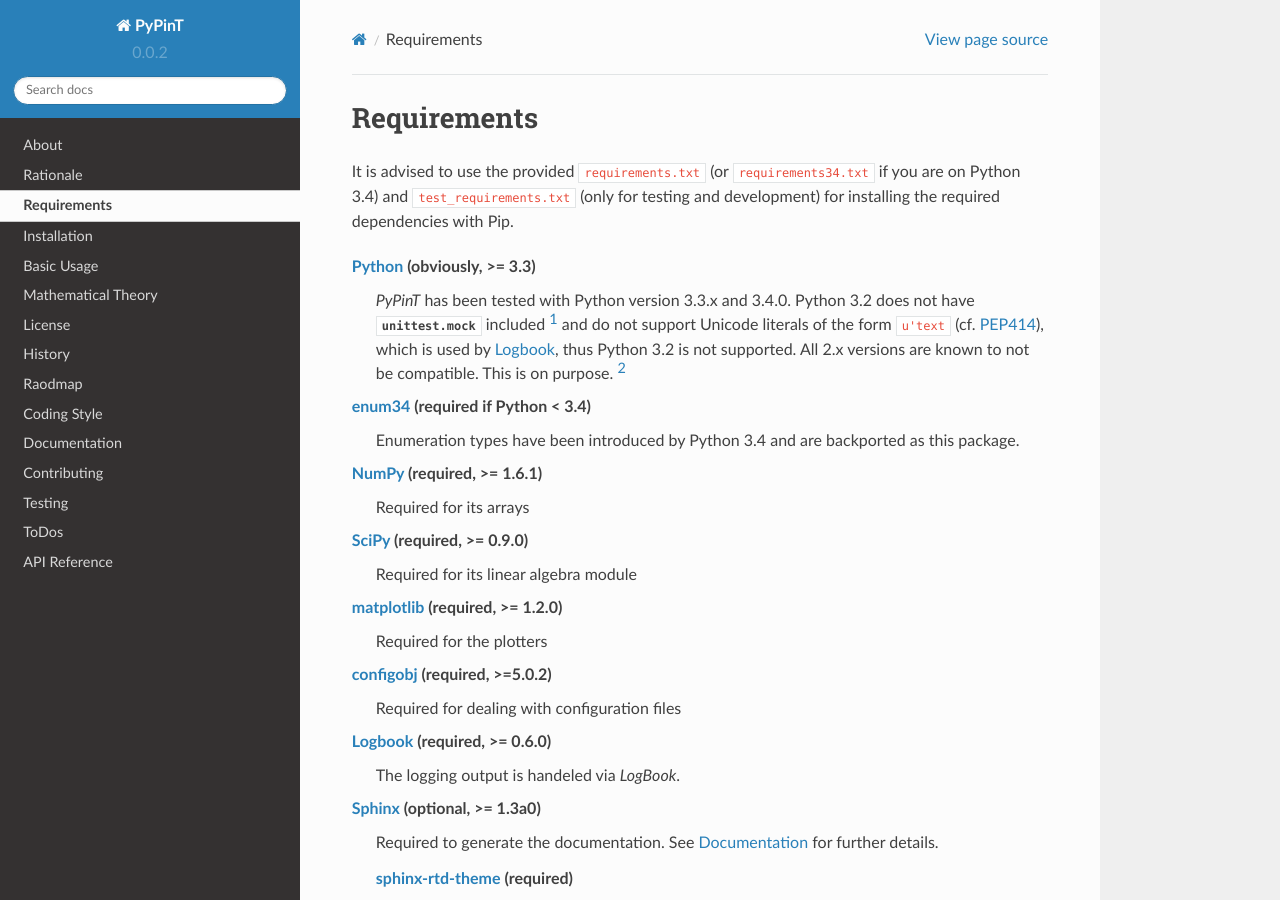
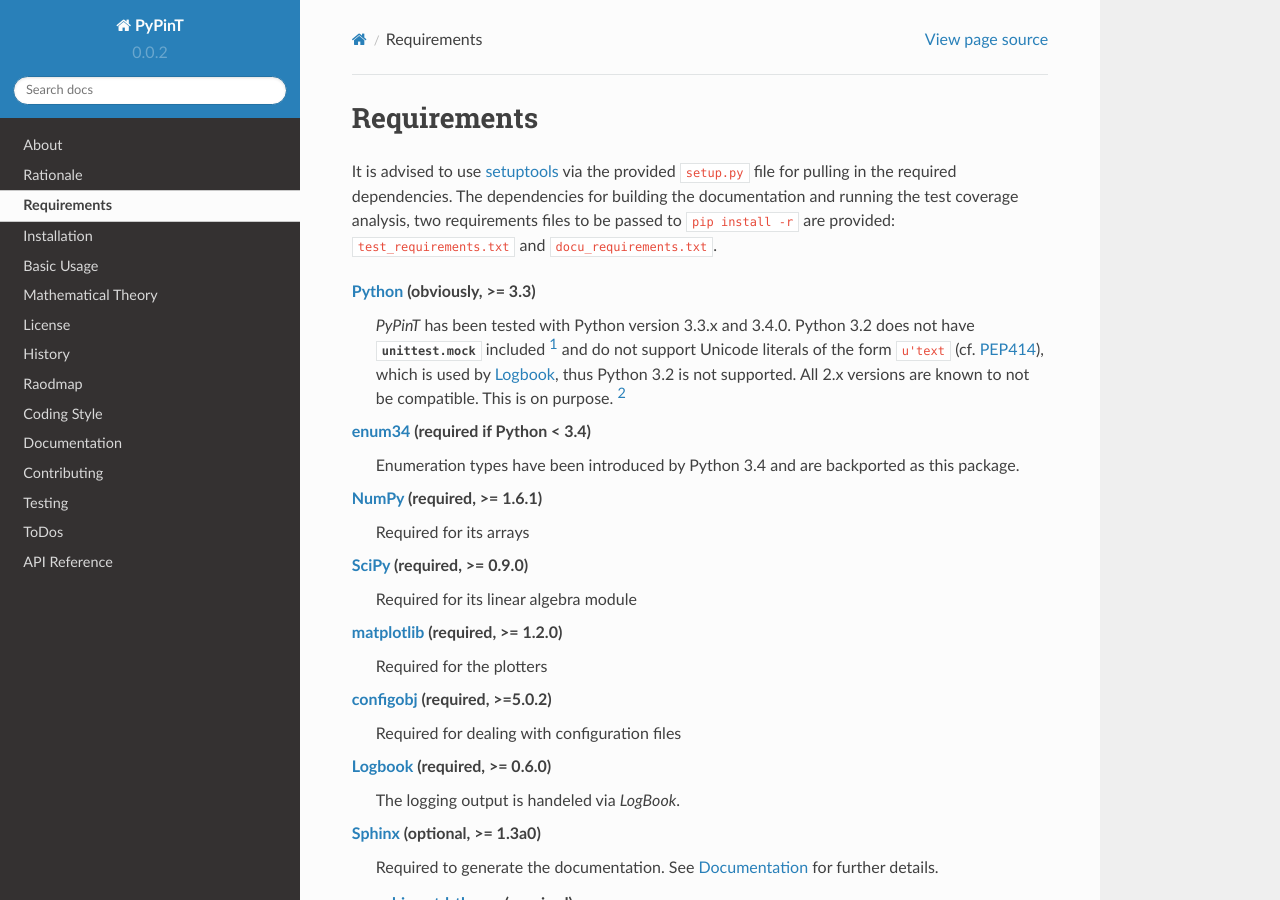
Before and after one commit to Parallel-in-Time/PyPinT, a Sphinx documentation site: the page built from doc/source/user/requirements.rst, in a window 1280 px wide and 900 px high. Built offline with Sphinx 7.4.7 and the Read the Docs theme 2.0.0, drawn with Linux system fonts in a browser that asks for light colours.

Commit message:
adjust requirements docu

```diff
--- a/doc/source/user/requirements.rst
+++ b/doc/source/user/requirements.rst
@@ -1,8 +1,9 @@
 Requirements
 ============
 
-It is advised to use the provided ``requirements.txt`` (or ``requirements34.txt`` if you are on Python 3.4) and
-``test_requirements.txt`` (only for testing and development) for installing the required dependencies with Pip.
+It is advised to use `setuptools`_ via the provided ``setup.py`` file for pulling in the required dependencies.
+The dependencies for building the documentation and running the test coverage analysis, two requirements files to be
+passed to ``pip install -r`` are provided: ``test_requirements.txt`` and ``docu_requirements.txt``.
 
 `Python`_ (obviously, >= 3.3)
     *PyPinT* has been tested with Python version 3.3.x and 3.4.0.
@@ -45,6 +46,7 @@
     `nose-cover3`_ (required if *coverage* is installed)
         Plugin for nose to generate test coverage.
 
+.. _setuptools: https://pypi.python.org/pypi/setuptools
 .. _Python: http://python.org/
 .. _PEP414: http://www.python.org/dev/peps/pep-0414
 .. _SciPy stack: http://www.scipy.org/install.html
```
